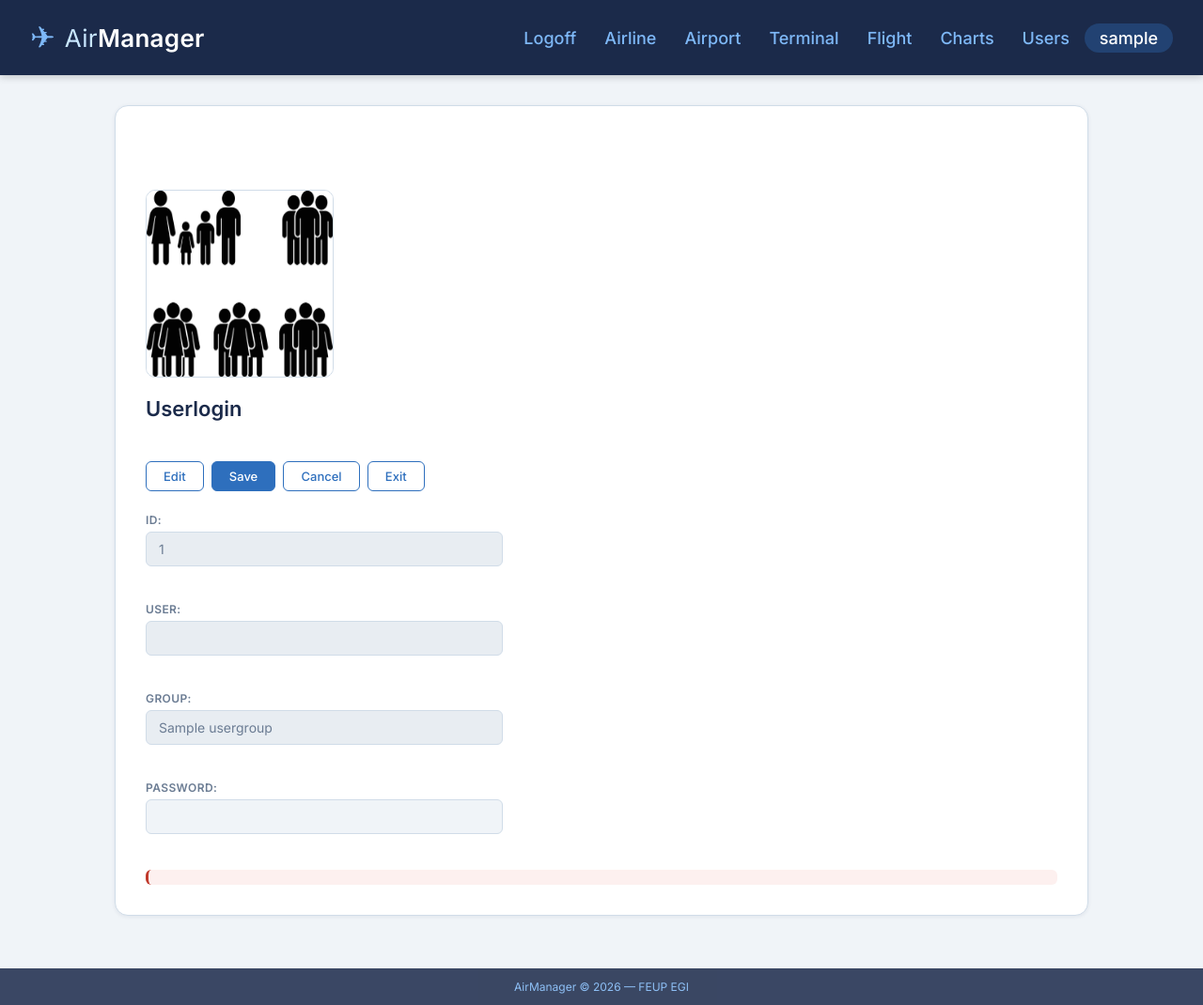
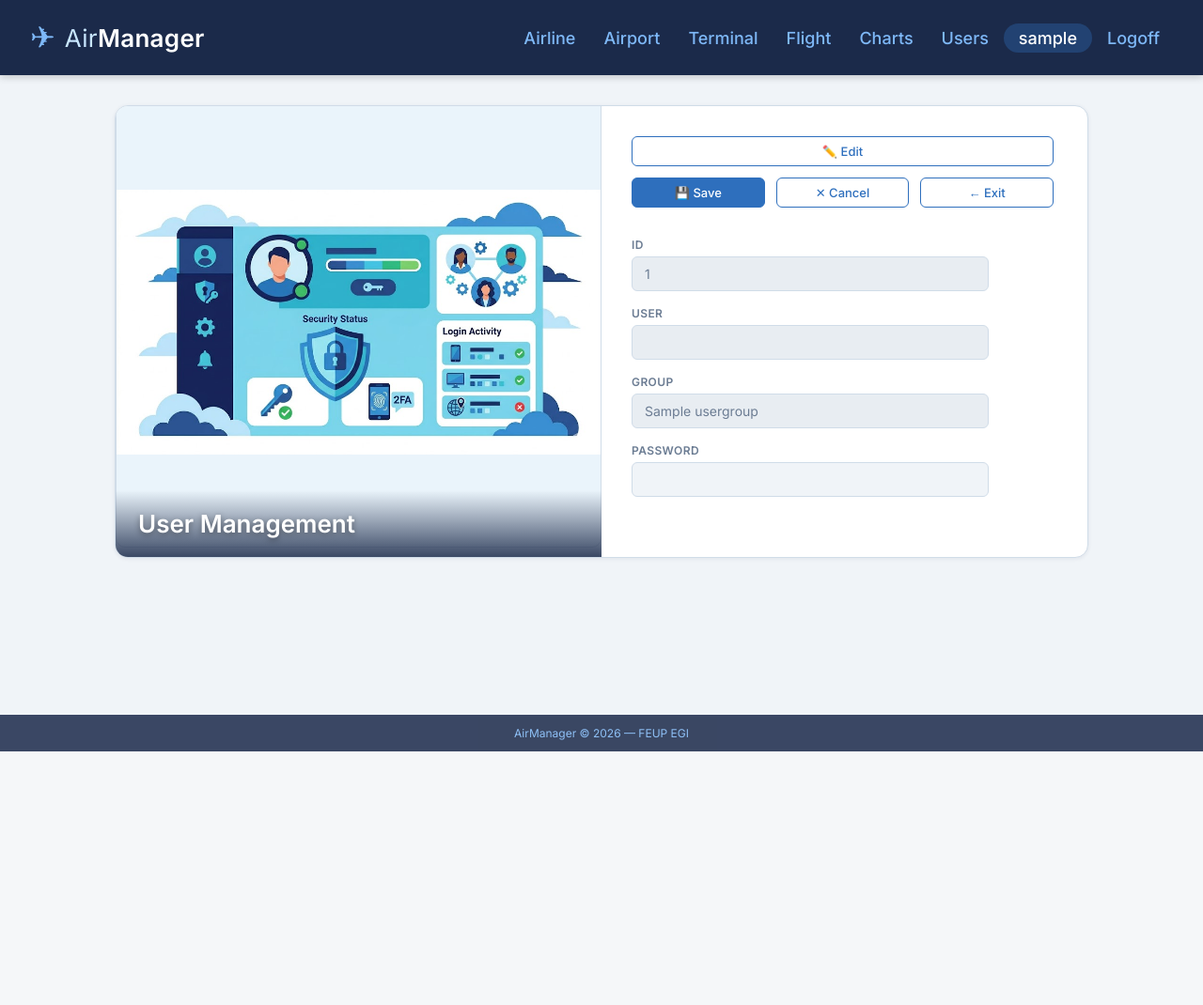
Before and after one commit to joao18oli/g14_project, a Flask app: template templates/userlogin.html in a window 1280 px wide. Shown: the whole page at 94% size. After the commit the page ends 800 px from the top, so only its background shows below. Run offline with Flask 3, Linux system fonts and the light colour scheme; the template is opened without the code that fills it: most values are stand-ins (such as "Sample title", 1, 10 or a date in 2020).

Commit message:
visual updates - templates and images

```diff
--- a/templates/base.html
+++ b/templates/base.html
@@ -21,7 +21,6 @@
         {% if ulogin == None %}
           <li><a class="button" href="/login">Login</a></li>
         {% else %}
-          <li><a class="button" href="/logoff">Logoff</a></li>
           <li><a class="button {% if '/gform/Airline' in request.path %}active{% endif %}" href="/gform/Airline">Airline</a></li>
           <li><a class="button {% if '/gform/Airport' in request.path %}active{% endif %}" href="/gform/Airport">Airport</a></li>
           <li><a class="button {% if 'Airport_Terminal' in request.path %}active{% endif %}" href="/subform/Airport_Terminal?option=''">Terminal</a></li>
@@ -29,15 +28,14 @@
           <li><a class="button {% if '/plotly' in request.path %}active{% endif %}" href="/plotly">Charts</a></li>
           <li><a class="button {% if '/Userlogin' in request.path %}active{% endif %}" href="/Userlogin">Users</a></li>
           <li><a class="button nav-user">{{ ulogin }}</a></li>
+          <li><a class="button" href="/logoff">Logoff</a></li>
         {% endif %}
       </ul>
     </nav>
-
     <main class="main-content">
       {% block content %}
       {% endblock %}
     </main>
-
     <footer class="footer">
       <span>AirManager &copy; 2026 &mdash; FEUP EGI</span>
     </footer>
--- a/templates/userlogin.html
+++ b/templates/userlogin.html
@@ -1,60 +1,87 @@
 {% extends 'base.html' %}
-
-{% block title %}
-    <link rel="stylesheet" href="{{ url_for('static', filename='css/main.css')}}">
-{% endblock %}
-
-
+{% block title %}{% endblock %}
 {% block content %}
 
-    <div class="dados">
-        <br><br><br>
-        <img src="{{ url_for('static', filename='images/Userlogin.jpg')}}" alt="userlogin" width="200" height="200">
-        <h1>Userlogin</h1>
-        <br>
-        <button id="edit" type="button" {{butshow}} onclick="window.location.href = '/Userlogin?option=edit'" class="button1">Edit</button>
+<div class="dados" style="padding: 0; overflow: hidden;">
+    <div style="display: flex; align-items: stretch; min-height: 480px;">
+
+        <!-- Coluna esquerda — imagem -->
+        <div style="width: 50%; min-width: 50%; position: relative; overflow: hidden; background: #eaf4fb; display: flex; align-items: center; justify-content: center;">
+            <img src="{{ url_for('static', filename='images/Userlogin.jpg')}}" alt="userlogin"
+                 style="width: 100%; height: 100%; object-fit: contain; padding: 0rem;">
+            <div style="position: absolute; bottom: 0; left: 0; right: 0; padding: 1.25rem 1.5rem;
+                        background: linear-gradient(to top, rgba(27,42,74,0.85) 0%, transparent 100%);">
+                <h1 style="font-size: 26px; font-weight: 600; color: white; margin: 0; text-shadow: 0 2px 6px rgba(0,0,0,0.4);">
+                    User Management
+                </h1>
+            </div>
+        </div>
+
+        <!-- Coluna direita — formulário -->
+        <div style="flex: 1; padding: 2rem; display: flex; flex-direction: column; justify-content: space-between;">
+            <div>
+                <!-- Botões linha 1 -->
+                <div style="display: flex; gap: 8px; margin-bottom: 8px;">
+                    <button id="edit" type="button" {{butshow}} onclick="window.location.href = '/Userlogin?option=edit'" class="button1" style="flex:1;">✏️ Edit</button>
                     {% if group == "admin" %}
-            <button id="delete" type="button" {{butshow}} onclick="window.location.href = '/Userlogin?option=delete'" class="button1">Delete</button>
-            <button id="insert" type="button" {{butshow}} onclick="window.location.href = '/Userlogin?option=insert'" class="button1">Insert</button>
+                    <button id="delete" type="button" {{butshow}} onclick="window.location.href = '/Userlogin?option=delete'" class="button1" style="flex:1;">🗑 Delete</button>
+                    <button id="insert" type="button" {{butshow}} onclick="window.location.href = '/Userlogin?option=insert'" class="button1" style="flex:1;">＋ Insert</button>
                     {% endif %}
-        <button id="save" type="submit" form="form" {{butedit}} class="button1">Save</button>
-        <button id="cancel" type="button" {{butedit}} onclick="window.location.href = '/Userlogin?option=cancel'" class="button1">Cancel</button>
-        <button id="exit" type="button" {{butshow}} onclick="window.location.href = '/Userlogin?option=exit'" class="button1">Exit</button>
-        <br><br>
+                </div>
+                <!-- Botões linha 2 -->
+                <div style="display: flex; gap: 8px; margin-bottom: 1.75rem;">
+                    <button id="save" type="submit" form="form" {{butedit}} class="button1" style="flex:1;">💾 Save</button>
+                    <button id="cancel" type="button" {{butedit}} onclick="window.location.href = '/Userlogin?option=cancel'" class="button1" style="flex:1;">✕ Cancel</button>
+                    <button id="exit" type="button" {{butshow}} onclick="window.location.href = '/Userlogin?option=exit'" class="button1" style="flex:1;">← Exit</button>
+                </div>
+
+                <!-- Formulário -->
                 <form id="form" action="/Userlogin?option=save" method="post">
+                    <div style="margin-bottom: 1rem;">
+                        <label for="id">ID</label>
+                        <input type="text" disabled id="id" name="id" value="{{id}}"/>
+                    </div>
+                    <div style="margin-bottom: 1rem;">
+                        <label for="user">User</label>
                         {% if group == "admin" %}
-            <label for="id">Id:</label>
-            <input type="text" disabled id="id" name="id" value="{{id}}" size="4"/>
-            <br><br>
-            <label for="user">User:</label>
-            <input type="text" {{butedit}} id="user" name="user" value="{{user}}" size="40"/>
-            <br><br>
-            <label for="usergroup">Group:</label>
-            <input type="text" {{butedit}} id="usergroup" name="usergroup" value="{{usergroup}}" size="40"/>
+                            <input type="text" {{butedit}} id="user" name="user" value="{{user}}"/>
                         {% else %}
-            <label for="id">Id:</label>
-            <input type="text" disabled id="id" name="id" value="{{id}}" size="4"/>
-            <br><br>
-            <label for="user">User:</label>
-            <input type="text" disabled id="user" name="user" value="{{user}}" size="40"/>
-            <br><br>
-            <label for="usergroup">Group:</label>
-            <input type="text" disabled id="usergroup" name="usergroup" value="{{usergroup}}" size="40"/>
+                            <input type="text" disabled id="user" name="user" value="{{user}}"/>
                         {% endif %}
-            <br><br>
-            <label for="password">Password:</label>
-            <input type="password" {{butedit}} id="password" name="password" size="40"/>
+                    </div>
+                    {% if group == "admin" %}
+                    <div style="margin-bottom: 1rem;">
+                        <label for="usergroup">Group</label>
+                        <input type="text" {{butedit}} id="usergroup" name="usergroup" value="{{usergroup}}"/>
+                    </div>
+                    {% else %}
+                    <div style="margin-bottom: 1rem;">
+                        <label for="usergroup">Group</label>
+                        <input type="text" disabled id="usergroup" name="usergroup" value="{{usergroup}}"/>
+                    </div>
+                    {% endif %}
+                    <div style="margin-bottom: 1rem;">
+                        <label for="password">Password</label>
+                        <input type="password" {{butedit}} id="password" name="password"/>
+                    </div>
                 </form>
-        <br>
+
+                {% if msg %}
+                <p style="color: #c0392b; font-size: 13px; font-weight: 500; margin-top: 0.5rem;">{{ msg }}</p>
+                {% endif %}
+            </div>
+
+            <!-- Botões de navegação (só admin) -->
             {% if group == "admin" %}
-            <button id="first" type="button" {{butshow}} onclick="window.location.href = '/Userlogin?option=first'" class="button1">First</button>
-            <button id="previous" type="button" {{butshow}} onclick="window.location.href = '/Userlogin?option=previous'" class="button1">Previous</button>
-            <button id="next" type="button" {{butshow}} onclick="window.location.href = '/Userlogin?option=next'" class="button1">Next</button>
-            <button id="last" type="button" {{butshow}} onclick="window.location.href = '/Userlogin?option=last'" class="button1">Last</button>
+            <div style="display: flex; gap: 8px; padding-top: 1.5rem; border-top: 1px solid #d0dce8; margin-top: 1rem;">
+                <button id="first" type="button" {{butshow}} onclick="window.location.href = '/Userlogin?option=first'" class="button1" style="flex:1;">⏮ First</button>
+                <button id="previous" type="button" {{butshow}} onclick="window.location.href = '/Userlogin?option=previous'" class="button1" style="flex:1;">◀ Prev</button>
+                <button id="next" type="button" {{butshow}} onclick="window.location.href = '/Userlogin?option=next'" class="button1" style="flex:1;">Next ▶</button>
+                <button id="last" type="button" {{butshow}} onclick="window.location.href = '/Userlogin?option=last'" class="button1" style="flex:1;">Last ⏭</button>
+            </div>
             {% endif %}
-        <br>
-        <p style="color: red;">{{msg}}</p>
-
+        </div>
+    </div>
 </div>
 
 {% endblock %}
```
Also changed, not shown: templates/index.html (+24 -14 lines), templates/subform.html (+69 -35 lines), .spyproject/config/workspace.ini, static/images/Charts.jpg (added), static/images/Userlogin.jpg, 1 other file. Lines whose indentation alone changed are shown as unchanged.
